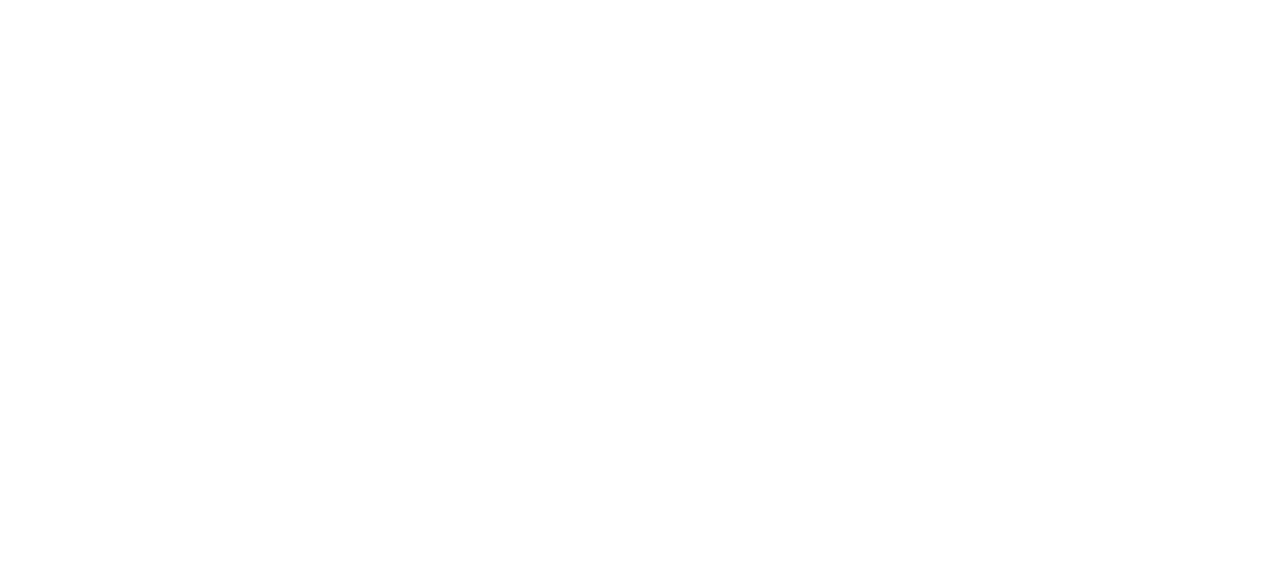
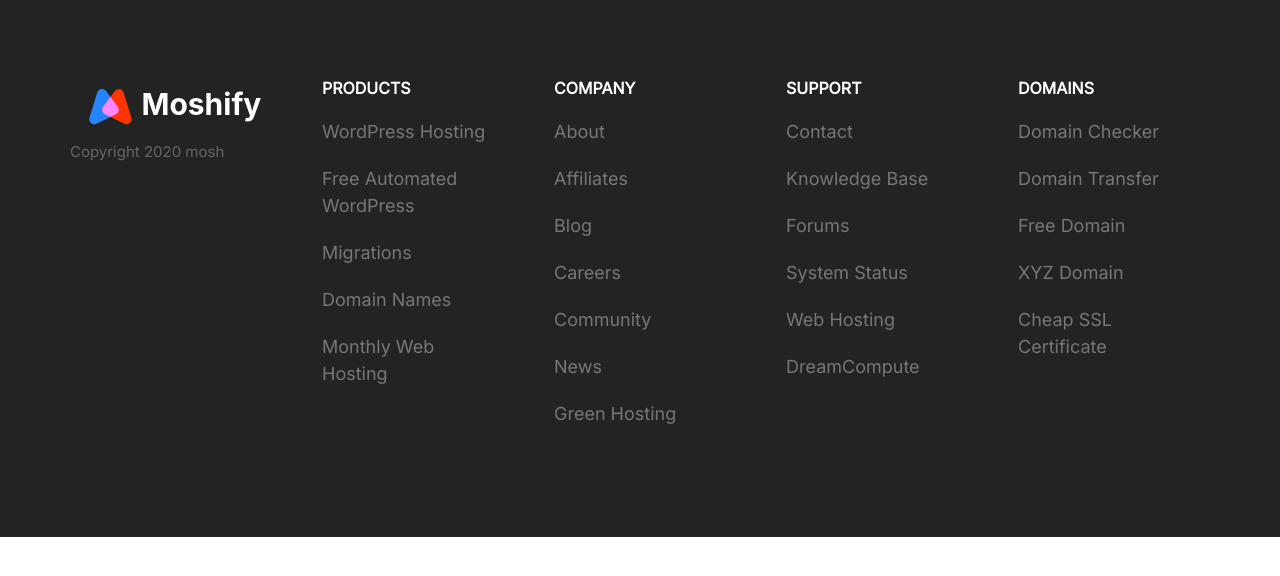
Before and after one commit to tatianapugacheva-tanya/tanya, a plain HTML site: page index.html in a window 1280 px wide. Drawn offline with Linux system fonts and the light colour scheme.

Commit message:
Built footer

```diff
--- a/css/styles.css
+++ b/css/styles.css
@@ -641,6 +641,7 @@ color: #fff;
 .collapsible__header {
     display: flex;
     justify-content: space-between;
+    align-items: center;
     cursor: pointer;
 }
 
@@ -918,3 +919,85 @@ width: 100%;
     max-width: 700px;
 }
 }
+
+
+/* Footer */
+
+.footer {
+    background: #232323;
+}
+
+.footer__headline {
+    margin-bottom: 0;
+    font-weight: 600;
+    text-transform: uppercase;
+}
+
+.footer a {
+    color: #777;
+}
+
+.footer a:hover {
+    color: #fff;
+    transition: color 0.3s;
+}
+
+.footer li {
+    margin-bottom: 2rem;
+}
+
+.footer ul {
+   margin: 0 0 3rem 0;
+}
+
+.footer__section {
+    padding: 2rem;
+    border-bottom: 1px solid rgba(255, 255, 255, 0.5);
+}
+
+.footer__brand {
+    margin-top: 2rem;
+    text-align: center;
+
+}
+
+.footer__copyright {
+    font-size: 2.1rem;
+    color: #fff;
+    opacity: .3;
+}
+
+@media screen and (min-width: 1024px) {
+    .footer__sections {
+        grid-template-columns: repeat(auto-fit, minmax(10rem, 1fr));
+        gap: 2rem;
+    }
+
+    .collapsible__chevron {
+        display: none;
+    }
+
+    .footer__section {
+        border-bottom: none;
+    }
+
+    .footer__brand {
+        order: -1;
+        text-align: left;
+    }
+
+    .footer .collapsible__content {
+        transition: none;
+    }
+
+    .footer__copyright {
+        font-size: 1.5rem;
+}
+.footer__headline {
+    margin-bottom: 2rem;
+    font-weight: 600;
+    text-transform: uppercase;
+    font-size: 1.6rem;
+}
+
+}
--- a/index.html
+++ b/index.html
@@ -14,6 +14,85 @@
     <link rel="stylesheet" href="css/styles.css" />
   </head>
   <body>
+    <footer class="block block--dark footer">
+      <div class="container grid footer__sections">
+        <section class="collapsible footer__section">
+          <header class="collapsible__header" aria-expanded="false">
+            <h2 class="collapsible__headline footer__headline">PRODUCTS</h2>
+            <svg class="icon icon--white collapsible__chevron">
+              <use xlink:href="images/sprite.svg#chevron"></use>
+            </svg>
+          </header>
+          <div class="collapsible__content">
+            <ul class="list">
+              <li><a href="#">WordPress Hosting</a></li>
+              <li><a href="#">Free Automated WordPress</a></li>
+              <li><a href="#">Migrations</a></li>
+              <li><a href="#">Domain Names</a></li>
+              <li><a href="#">Monthly Web Hosting</a></li>
+            </ul>
+          </div>
+        </section>
+        <section class="collapsible footer__section">
+          <header class="collapsible__header" aria-expanded="false">
+            <h2 class="collapsible__headline footer__headline">COMPANY</h2>
+            <svg class="icon icon--white collapsible__chevron">
+              <use xlink:href="images/sprite.svg#chevron"></use>
+            </svg>
+          </header>
+          <div class="collapsible__content">
+            <ul class="list">
+              <li><a href="#">About</a></li>
+              <li><a href="#">Affiliates</a></li>
+              <li><a href="#">Blog</a></li>
+              <li><a href="#">Careers</a></li>
+              <li><a href="#">Community</a></li>
+              <li><a href="#">News</a></li>
+              <li><a href="#">Green Hosting</a></li>
+            </ul>
+          </div>
+        </section>
+        <section class="collapsible footer__section">
+          <header class="collapsible__header" aria-expanded="false">
+            <h2 class="collapsible__headline footer__headline">SUPPORT</h2>
+            <svg class="icon icon--white collapsible__chevron">
+              <use xlink:href="images/sprite.svg#chevron"></use>
+            </svg>
+          </header>
+          <div class="collapsible__content">
+            <ul class="list">
+              <li><a href="#">Contact</a></li>
+              <li><a href="#">Knowledge Base</a></li>
+              <li><a href="#">Forums</a></li>
+              <li><a href="#">System Status</a></li>
+              <li><a href="#">Web Hosting</a></li>
+              <li><a href="#">DreamCompute</a></li>
+            </ul>
+          </div>
+        </section>
+        <section class="collapsible footer__section">
+          <header class="collapsible__header" aria-expanded="false">
+            <h2 class="collapsible__headline footer__headline">DOMAINS</h2>
+            <svg class="icon icon--white collapsible__chevron">
+              <use xlink:href="images/sprite.svg#chevron"></use>
+            </svg>
+          </header>
+          <div class="collapsible__content">
+            <ul class="list">
+              <li><a href="#">Domain Checker</a></li>
+              <li><a href="#">Domain Transfer</a></li>
+              <li><a href="#">Free Domain</a></li>
+              <li><a href="#">XYZ Domain</a></li>
+              <li><a href="#">Cheap SSL Certificate</a></li>
+            </ul>
+          </div>
+        </section>
+        <section class="footer__brand">
+          <img src="images/logo.svg" alt="Company Logo" />
+          <p class="footer__copyright">Copyright 2020 mosh</p>
+        </section>
+      </div>
+    </footer>
     <script src="js/main.js"></script>
   </body>
 </html>
--- a/js/main.js
+++ b/js/main.js
@@ -1,26 +1,48 @@
+document.addEventListener("DOMContentLoaded", () => {
   const collapsibles = document.querySelectorAll(".collapsible");
 
   collapsibles.forEach((collapsible) => {
     const header = collapsible.querySelector(".collapsible__header");
     const content = collapsible.querySelector(".collapsible__content");
 
-  // Ensure default state
+    function setInitialState() {
+      if (window.innerWidth >= 1024) {
+        // Desktop → expanded
+        collapsible.classList.add("collapsible--expanded");
+        header.setAttribute("aria-expanded", "true");
+        // Use RAF to wait for layout before setting maxHeight
+        requestAnimationFrame(() => {
+          content.style.maxHeight = content.scrollHeight + "px";
+        });
+      } else {
+        // Mobile → collapsed
+        collapsible.classList.remove("collapsible--expanded");
         header.setAttribute("aria-expanded", "false");
         content.style.maxHeight = "0px";
+      }
+    }
 
+    // Run once on load
+    setInitialState();
+
+    // Handle clicks (only on mobile)
     header.addEventListener("click", () => {
+      if (window.innerWidth < 1024) {
         const isExpanded = collapsible.classList.contains("collapsible--expanded");
 
         if (isExpanded) {
-      // Collapse
           collapsible.classList.remove("collapsible--expanded");
           header.setAttribute("aria-expanded", "false");
           content.style.maxHeight = "0px";
         } else {
-      // Expand
           collapsible.classList.add("collapsible--expanded");
           header.setAttribute("aria-expanded", "true");
           content.style.maxHeight = content.scrollHeight + "px";
         }
+      }
+    });
+
+    // Optional: re-check on window resize
+    window.addEventListener("resize", setInitialState);
   });
 });
```
Also changed, not shown: components/footer.html (added, +79 -0 lines). Lines whose indentation alone changed are shown as unchanged.
